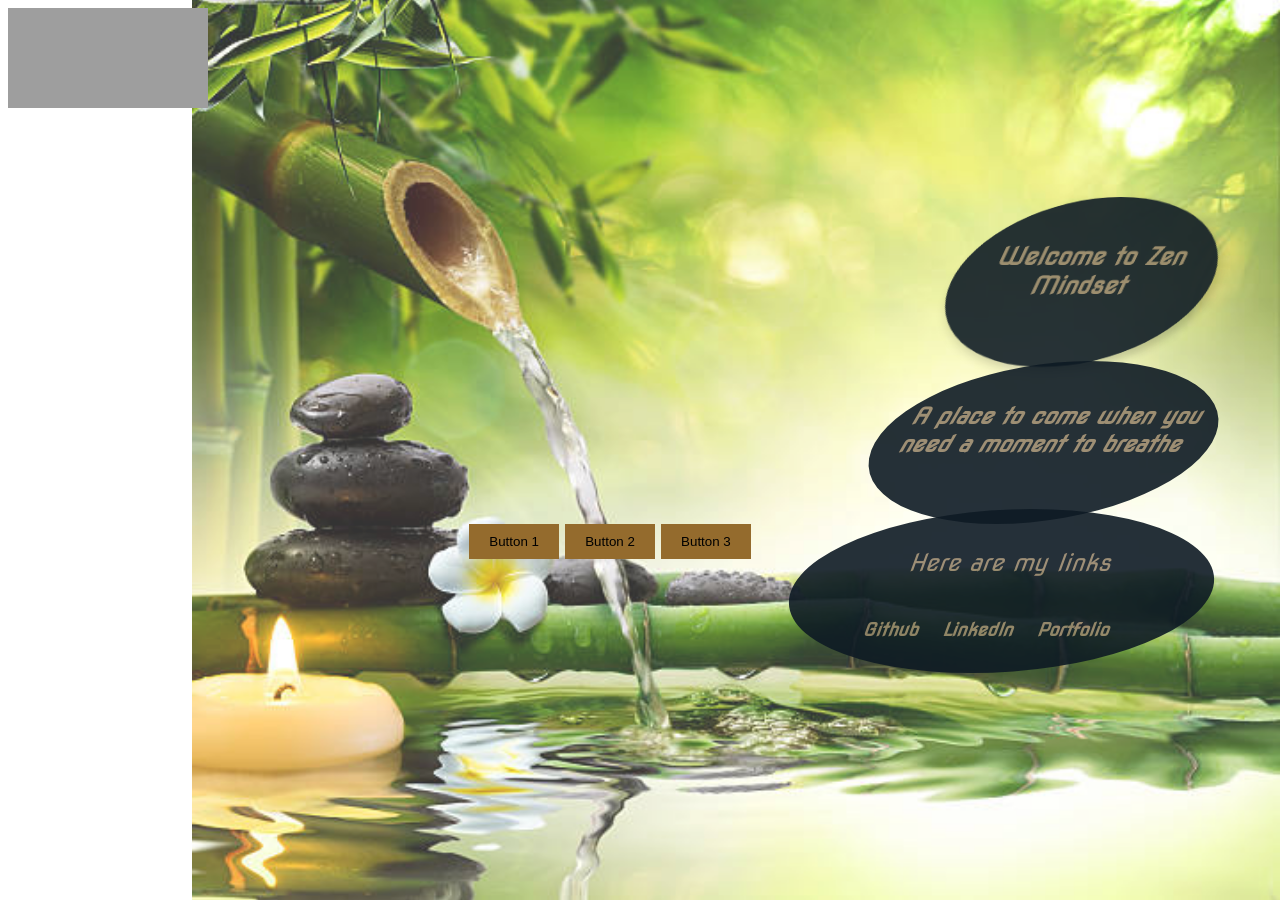
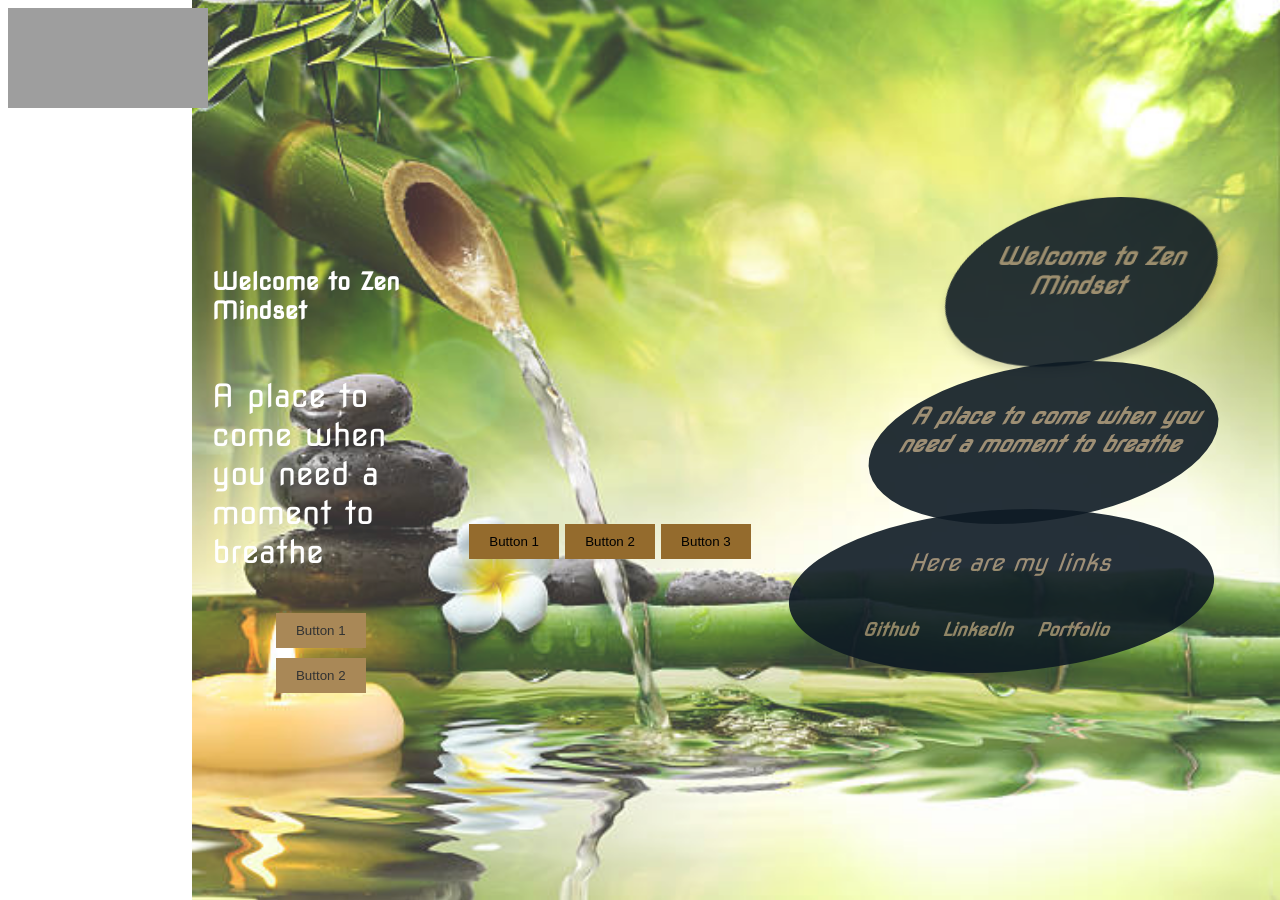
Before and after one commit to 206Dorian/Zen-Minset, a Flask app: page / in a window 1280 px wide. Run offline with Flask 3, Linux system fonts and the light colour scheme; grey boxes are pictures that could not be loaded.

Commit message:
playing with layout and space

```diff
--- a/zen-mindset/static/css/style.css
+++ b/zen-mindset/static/css/style.css
@@ -3,8 +3,7 @@
     --dark-blue: #0e1a24;
     --deep-blue: #023047;
     --silvery-blue: #50708a;
-    /* This is Slate Gray, adjusting later */
-    --medium-gray: #464646;
+        --medium-gray: #464646;
     --bronze: #946B2D;
     --black: #000000;
     --light-tan: #948369;
@@ -22,6 +21,7 @@
     background-size: cover;
     background-position: center;
     opacity: 0.8;
+    background-color: var(--medium-gray);
 }
 
 body {
@@ -161,12 +161,42 @@ main {
 }
 
 
+.left-panel {
+    position: absolute;
+    top: 0;
+    left: 0;
+    width: 20%; /* Width of the left panel */
+    height: 100%;
+    padding: 20px; /* Add padding for content */
+    display: flex;
+    flex-direction: column;
+    justify-content: center;
+    align-items: center;
+    color:var(--medium-gray);
+}
 
+.left-panel h2 {
+    color: white; /* Text color for the heading */
+}
+
+.left-panel p {
+    color: white; /* Text color for the paragraph */
+}
+
+.left-panel button {
+    background-color: var(--bronze); /* Button background color */
+    color: var(--black); /* Button text color */
+    border: none;
+    padding: 10px 20px;
+    cursor: pointer;
+    margin-top: 10px; /* Add spacing between buttons */
+}
 
 p {
     color: var(--light-tan);
     font-size: 2.0em;
 }
+
 
 
 .river-rock {
--- a/zen-mindset/templates/index.html
+++ b/zen-mindset/templates/index.html
@@ -17,8 +17,16 @@
 </head>
 
 <body>
-    <!-- <div id="video-container"> -->
-    <div class="background"></div>
+    <div class="background">
+        <div class="left-panel">
+            <h2>Welcome to Zen Mindset</h2>
+            <p>A place to come when you need a moment to breathe</p>
+            <button>Button 1</button>
+            <button>Button 2</button>
+        </div>
+    </div>
+
+
     <iframe width="200" height="100" src="https://www.youtube.com/embed/7HG2W7PhCNQ?si=FbKZYhNvpxZnYoSO"
         title="YouTube video player" frameborder="0"
         allow="accelerometer; autoplay; clipboard-write; encrypted-media; gyroscope; picture-in-picture; web-share"
```
